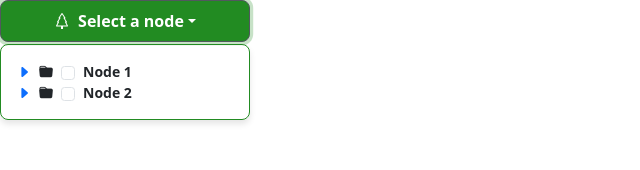
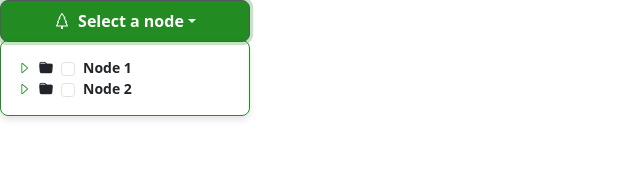
Before and after one commit to FranAlarconRubio/ui-library-app, an Angular app in the folder treeNodeUi/: page / in a window 1280 px wide. Both pictures are taken after a click on the button "Select a node". Shown: the top 170 px of the page, without its empty margins (0-640 px from the left). Built offline with nearby package versions, Linux system fonts and the light colour scheme.

Commit message:
feat: mejorar estilos y comportamiento del componente de árbol y menú desplegable

```diff
--- a/treeNodeUi/src/app/tree-node/tree-node.component.html
+++ b/treeNodeUi/src/app/tree-node/tree-node.component.html
@@ -5,9 +5,9 @@
       <button
         class="btn btn-sm btn-link p-0 me-2"
         (click)="toggleExpand(); $event.stopPropagation()">
-        <i
+        <i class="caret-icon"
           [class.bi-caret-down-fill]="$isExpanded()"
-          [class.bi-caret-right-fill]="!$isExpanded()">
+          [class.bi-caret-right]="!$isExpanded()">
         </i>
       </button>
     }@else {
--- a/treeNodeUi/src/app/tree-node/tree-node.component.scss
+++ b/treeNodeUi/src/app/tree-node/tree-node.component.scss
@@ -61,3 +61,7 @@ ul {
 .bi-file-earmark-fill {
   color: #FFD700 !important; // Fuerza el color marrón claro para los archivos
 }
+
+.caret-icon {
+  color: #228B22; // Color verde bosque (o el color que uses en el dropdown)
+}
--- a/treeNodeUi/src/app/tree-ui/tree-ui.component.scss
+++ b/treeNodeUi/src/app/tree-ui/tree-ui.component.scss
@@ -9,7 +9,8 @@
   box-shadow: 0 4px 6px rgba(0, 0, 0, 0.1); // Sombra para darle profundidad
   background-color: transparent; // Fondo verde claro
   border: 1px solid #228B22; // Borde verde bosque
-  padding: 0.5rem; // Espaciado interno
+  padding: 0rem; // Espaciado interno
+  margin: 0 !important;
   opacity: 0;
   transform: translateY(-15px);
   transition: opacity 0.4s ease, transform 0.4s ease;
@@ -18,6 +19,7 @@
   &.show {
     opacity: 1; // Hace visible el menú
     transform: translateY(0); // Restablece la posición
+    transform: translate3d(0px, 40px, 0px) !important;
   }
 }
 
```
